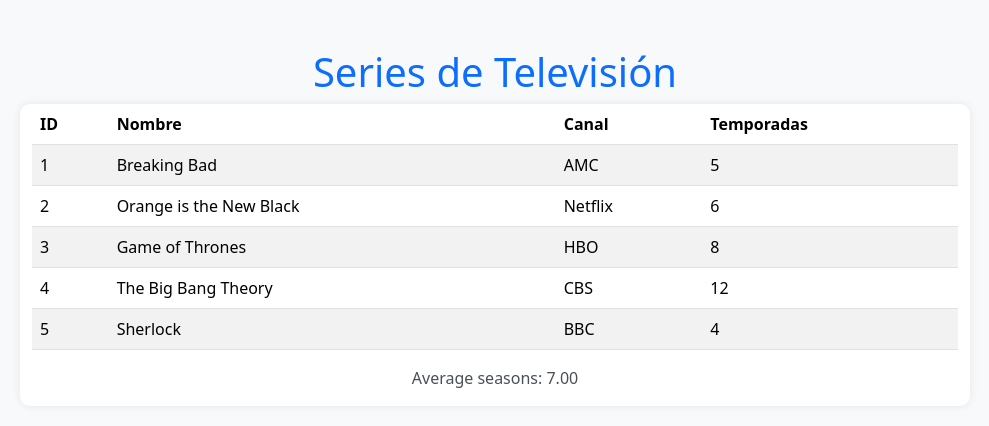
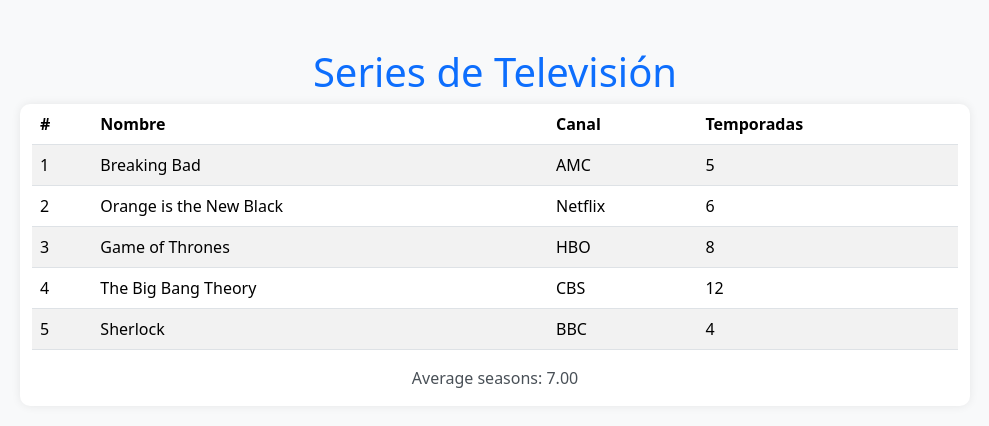
Before and after one commit to felipeboada/Taller-1-TypeScript, a plain HTML site: page index.html in a window 1280 px wide. Shown: the whole page, without its empty margins (145-1134 px from the left). Drawn offline with nearby package versions, Linux system fonts and the light colour scheme.

Commit message:
final taller 1

```diff
--- a/index.html
+++ b/index.html
@@ -56,7 +56,7 @@
                     <table class = "table table-striped table-hover" id = "series-table">
                         <thead>
                             <tr>
-                                <th>ID</th>
+                                <th>#</th>
                                 <th>Nombre</th>
                                 <th>Canal</th>
                                 <th>Temporadas</th>
```
